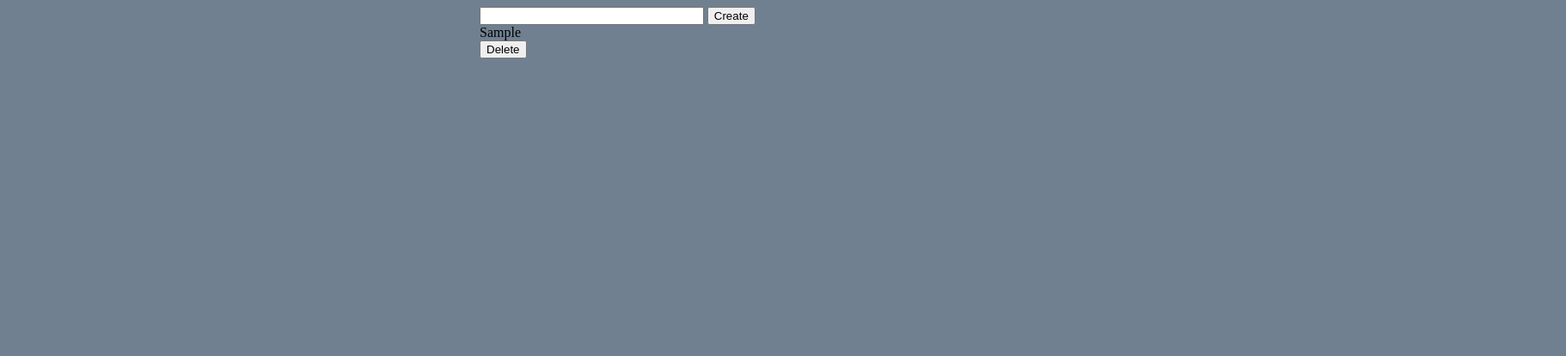
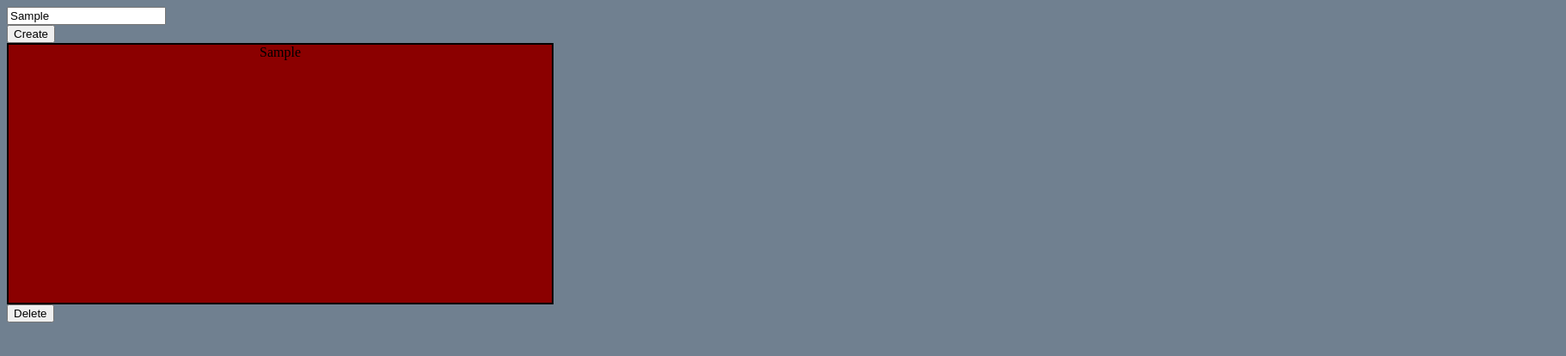
Before and after one commit to dregan35/Dynamic-Cards, a plain HTML site: page index.html in a window 1280 px wide. Both pictures are taken after typing "Sample" into the empty fields and a click on the button "Create". Shown: the whole page at 86% size, 1822 px wide, since content can reach past the window. Drawn offline with Linux system fonts and the light colour scheme.

Commit message:
styled card

```diff
--- a/cards.css
+++ b/cards.css
@@ -2,10 +2,9 @@ body {
 	background-color: slategray;
 }
 
-#container {
-	width: 100%;
-	height: 100%;
-	padding-left: 550px;
+/*#container {
+	height: 300px;
+	width: 50%;*/
 }
 
 #input {
--- a/cards.js
+++ b/cards.js
@@ -8,5 +8,5 @@ function makeCard() {
 	// defined the variable userInput to equal whatever the user inputs
 	let userInput = input.value;
 	// set the element container to display the content of the string template literal to the DOM
-	container.innerHTML += `<div>${userInput}</div><button type="button" class="clear" value="delete">Delete</button>`;
+	container.innerHTML += `<div style="height:300px;width:50%;background-color:darkred;border:solid black 2px;text-align:center">${userInput}</div><button type="button" class="clear" value="delete">Delete</button>`;
 }
--- a/index.html
+++ b/index.html
@@ -7,8 +7,8 @@
 </head>
 
 <body>
+	<input id="input" type="text" name="inputText">
     <div id="container">
-        <input id="input" type="text" name="inputText">
         <button type="button" id="create">Create</button>
     </div>
     <script src="cards.js"></script>
```
